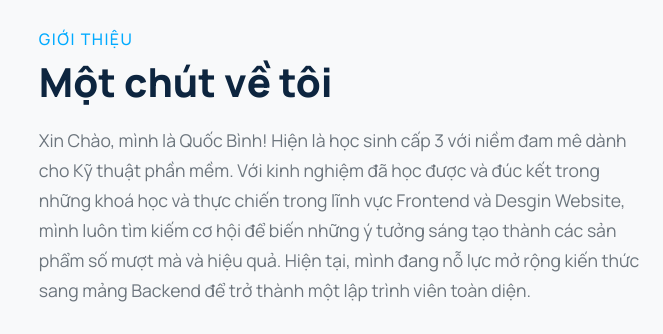
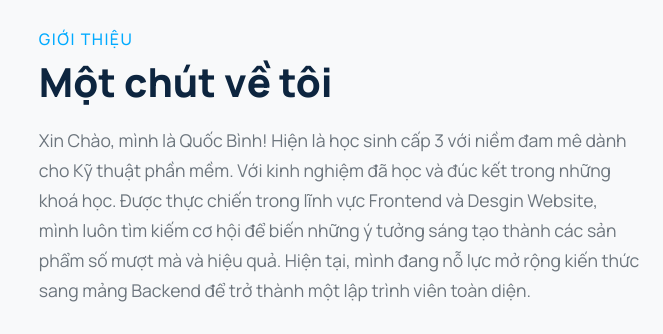
Before and after one commit to tqbinhhh/Portfolio-QuocBinh, a plain HTML site: page index.html in a window 1280 px wide. Shown: the part 900-1234 px from the top of the page, 526-1189 px from the left. Drawn offline with nearby package versions, Linux system fonts and the light colour scheme; animation ran at ten frames a second.

Commit message:
Update index.html

```diff
--- a/index.html
+++ b/index.html
@@ -87,7 +87,7 @@
                         </div>
                         <p class="about-description">
                             Xin Chào, mình là Quốc Bình! Hiện là học sinh cấp 3 với niềm đam mê
-                            dành cho Kỹ thuật phần mềm. Với kinh nghiệm đã học được và đúc kết trong những khoá học và
+                            dành cho Kỹ thuật phần mềm. Với kinh nghiệm đã học và đúc kết trong những khoá học. Được
                             thực chiến trong lĩnh vực Frontend và
                             Desgin Website, mình luôn tìm kiếm cơ hội để biến những ý tưởng sáng tạo thành các sản phẩm
                             số mượt mà và hiệu quả. Hiện tại, mình đang nỗ lực mở rộng kiến thức sang mảng Backend để
@@ -246,8 +246,8 @@
                                     dựng thương hiệu, mở rộng khách hàng và chuyển đổi số trong ngành ăn uống
                                     thiện.</p>
                                 <div class="project-links">
-                                    <a href="https://tqbinhhh.github.io/Omi-Food/" target="_blank" class="project-link" title="Xem Live"><i
-                                            class="fas fa-external-link-alt"></i></a>
+                                    <a href="https://tqbinhhh.github.io/Omi-Food/" target="_blank" class="project-link"
+                                        title="Xem Live"><i class="fas fa-external-link-alt"></i></a>
                                 </div>
                             </div>
                         </div>
@@ -269,8 +269,8 @@
                                     chuyển đổi số thông qua các gói dịch vụ linh hoạt, công nghệ hiện đại và hệ thống
                                     quản trị dễ sử dụng.</p>
                                 <div class="project-links">
-                                    <a href="https://github.com/tqbinhhh/Web-Hosting" target="_blank" class="project-link" title="Xem trên GitHub"><i
-                                            class="fab fa-github"></i></a>
+                                    <a href="https://github.com/tqbinhhh/Web-Hosting" target="_blank"
+                                        class="project-link" title="Xem trên GitHub"><i class="fab fa-github"></i></a>
                                 </div>
                             </div>
                         </div>
@@ -320,8 +320,10 @@
                 <div class="section-title text-center reveal">
                     <span>Kết nối</span>
                     <h2>Liên Hệ Với Tôi</h2>
-                    <p>Mình luôn sẵn sàng lắng nghe các cơ hội hợp tác hoặc chỉ đơn giản là một cuộc trò chuyện. <br>Đừng
-                        ngần ngại liên lạc nhé!</p>
+                    <p>Mình luôn sẵn sàng lắng nghe các cơ hội hợp tác hoặc chỉ đơn giản là một cuộc trò chuyện.
+                        <br>Đừng
+                        ngần ngại liên lạc nhé!
+                    </p>
                 </div>
                 <div class="contact-wrapper reveal">
                     <div class="contact-info">
```
